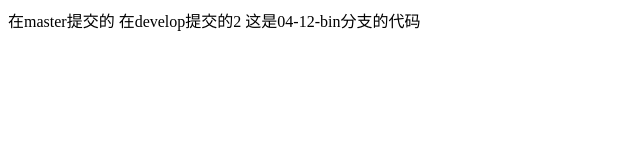
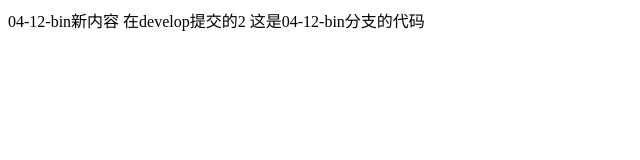
Before and after one commit to zyp-beier/gitLearning, a plain HTML site: page index.html in a window 1280 px wide. Shown: the full height of the page, 0-640 px from the left. Drawn offline with Linux system fonts and the light colour scheme.

Commit message:
新内容

```diff
--- a/index.html
+++ b/index.html
@@ -8,7 +8,7 @@
 </head>
 <body>
   <div>
-    在master提交的
+    04-12-bin新内容
     在develop提交的2
     这是04-12-bin分支的代码
   </div>
```
